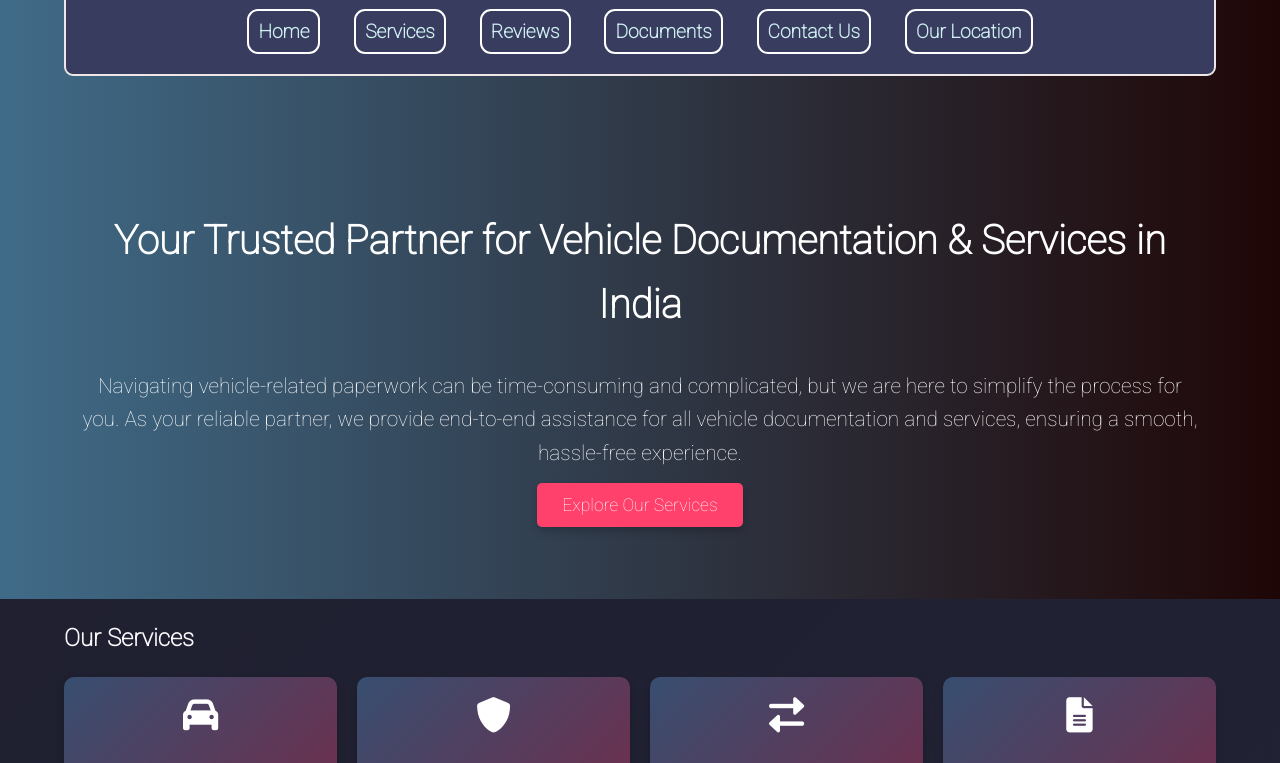
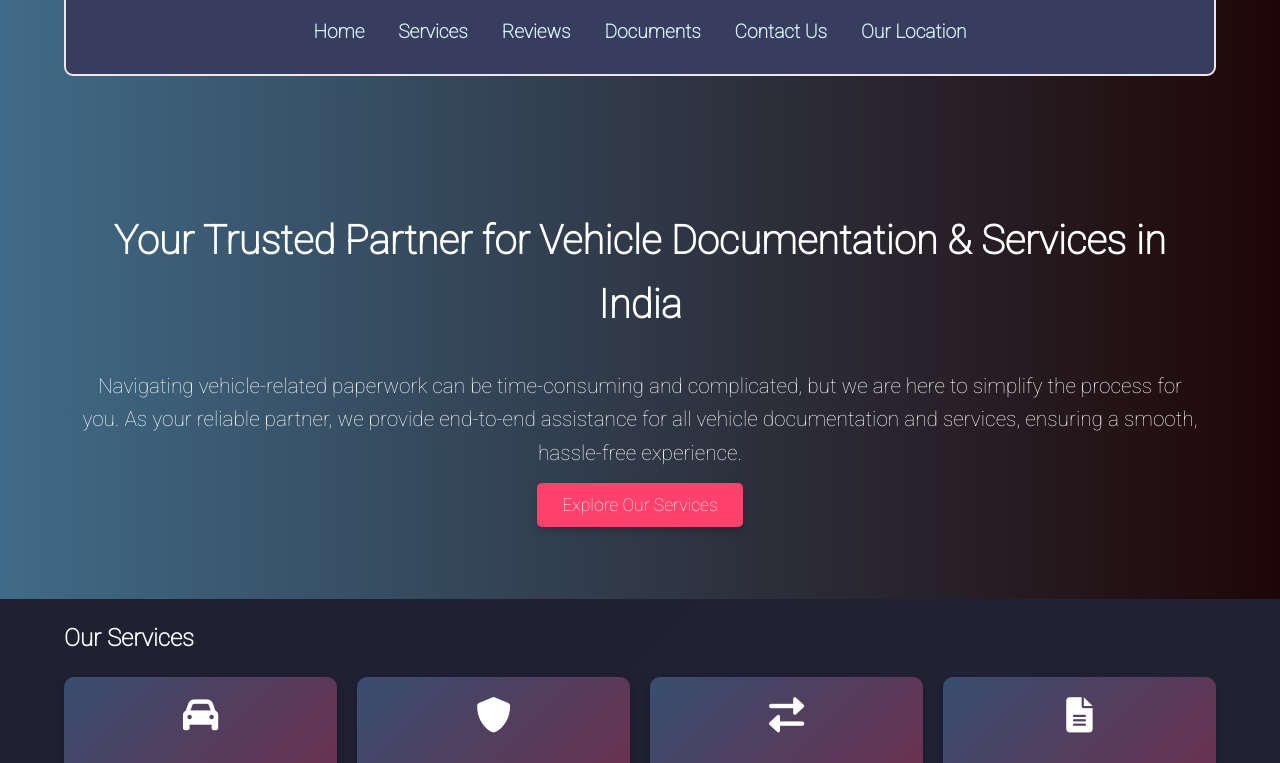
Before and after one commit to mehul-31/Web-Projs, a plain HTML site: page Shop WebSite/index.html in a window 1280 px wide. Shown: the part 95-858 px from the top of the page. Drawn offline with Linux system fonts and the light colour scheme; a web font is replaced by a local one.

Commit message:
remove unused styles for header links

```diff
--- a/Shop WebSite/styles.css
+++ b/Shop WebSite/styles.css
@@ -30,13 +30,7 @@ header {
   box-shadow: 0 2px 5px rgba(0, 0, 0, 0.2);
 }
 
-.header1 ul a {
-  /* margin-left: 10px ; */
-  border: 2px solid white;
-  padding: 9px;
-  border-radius: 11px;
 
-}
 
 header h1 {
   text-align: center;
```
